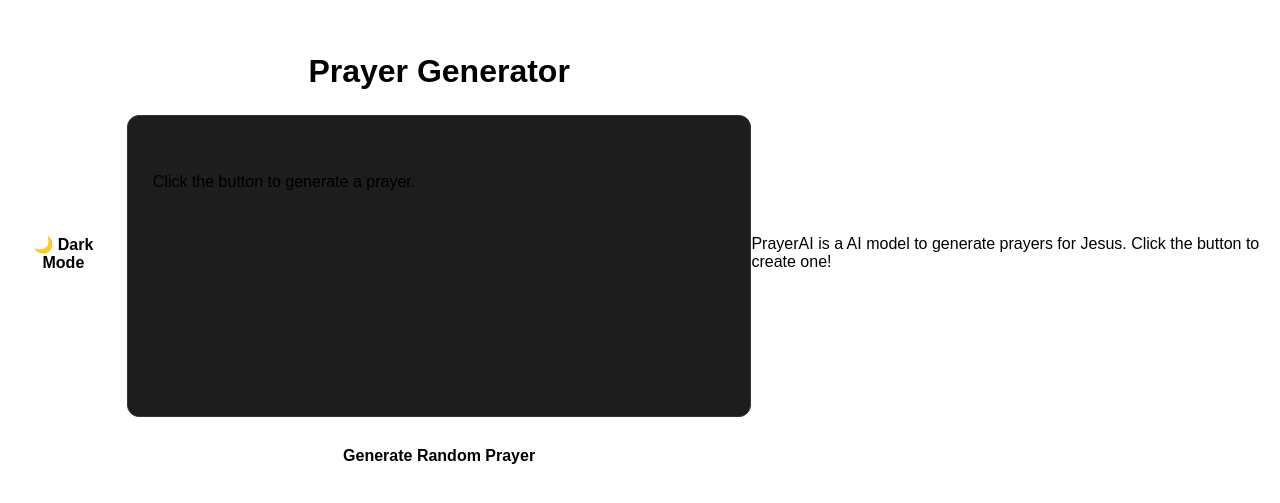
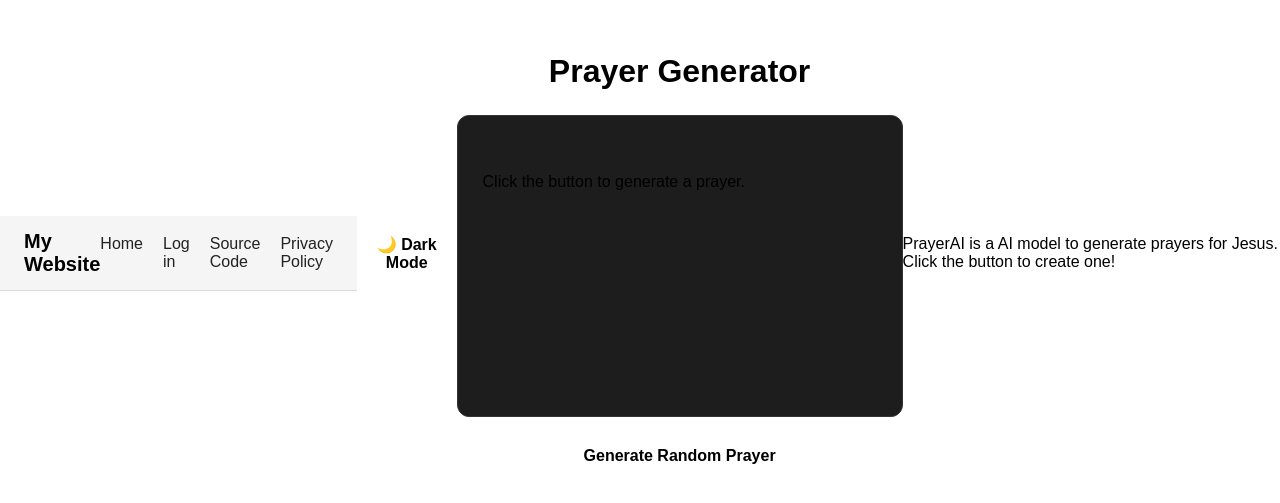
Before and after one commit to mrmichaelchapo-del/god-faith, a plain HTML site: page index.html in a window 1280 px wide. Shown: the part 147-650 px from the top of the page. Drawn offline with Linux system fonts and the light colour scheme.

Commit message:
Update index.html

```diff
--- a/index.html
+++ b/index.html
@@ -73,6 +73,47 @@
 </head>
 
 <body>
+<nav class="navbar">
+  <div class="logo">My Website</div>
+
+  <div class="nav-links">
+    <a href="https://mrmichaelchapo-del.github.io/god-faith">Home</a>
+    <a href="/login.html">Log in</a>
+    <a href="https://github.com/mrmichaelchapo-del/god-faith">Source Code</a>
+    <a href="/privacy.html">Privacy Policy</a>
+  </div>
+</nav>
+
+<style>
+  .navbar {
+    display: flex;
+    align-items: center;
+    justify-content: space-between;
+    padding: 14px 24px;
+    background: #f5f5f5;
+    border-bottom: 1px solid #ddd;
+    font-family: Arial, sans-serif;
+  }
+
+  .logo {
+    font-size: 20px;
+    font-weight: bold;
+  }
+
+  .nav-links {
+    display: flex;
+    gap: 20px;
+  }
+
+  .nav-links a {
+    color: #222;
+    text-decoration: none;
+  }
+
+  .nav-links a:hover {
+    text-decoration: underline;
+  }
+</style>
 <button id="darkModeBtn">🌙 Dark Mode</button>
 
 <style>
```
